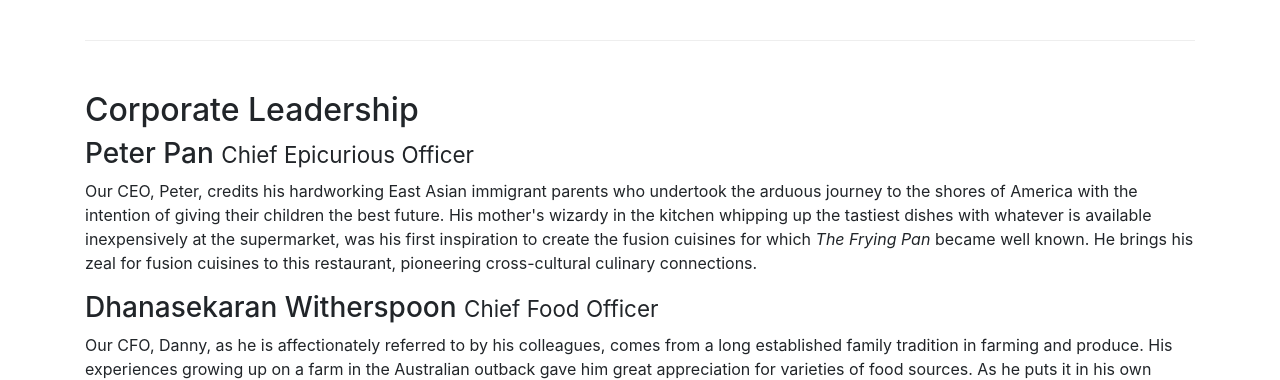
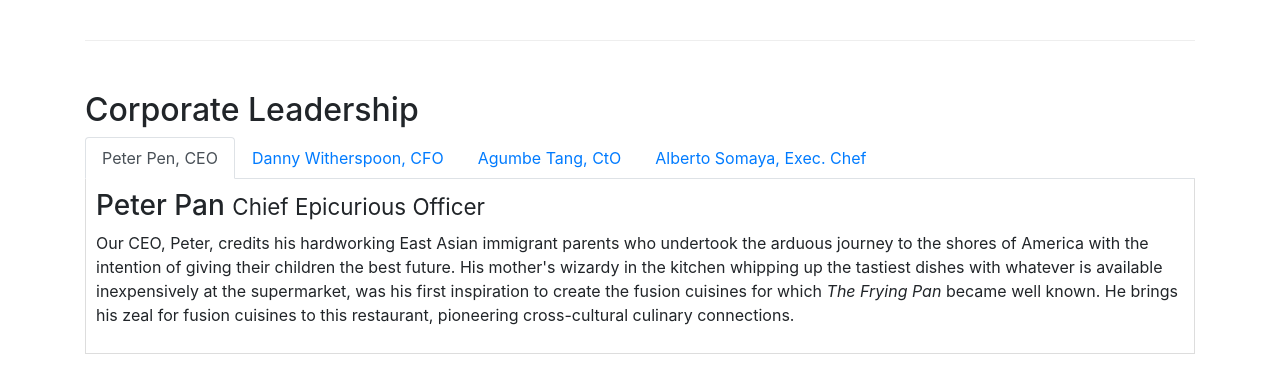
Before and after one commit to Aviralpandeycse/restaurant-site, a website: page aboutus.html in a window 1280 px wide. Shown: the part 880-1260 px from the top of the page. Drawn offline with nearby package versions, Linux system fonts and the light colour scheme.

Commit message:
tabs added.

```diff
--- a/aboutus.html
+++ b/aboutus.html
@@ -98,14 +98,38 @@
         <div class="row row-content">
             <div class="col-xs-12">
                 <h2>Corporate Leadership</h2>
+                <ul class="nav nav-tabs">
+                    <li class="nav-item">
+                        <a class="nav-link active" href="#peter" role="tab" data-toggle="tab" >Peter Pen, CEO</a>
+                    </li>
+                    <li class="nav-item">
+                        <a class="nav-link" href="#danny" role="tab" data-toggle="tab" >Danny Witherspoon, CFO</a>
+                    </li>
+                    <li class="nav-item">
+                        <a class="nav-link" href="#agumbe" role="tab" data-toggle="tab" >Agumbe Tang, CtO</a>
+                    </li>
+                    <li class="nav-item">
+                        <a class="nav-link" href="#alberto" role="tab" data-toggle="tab" >Alberto Somaya, Exec. Chef</a>
+                    </li>
+                </ul>
+                <div class="tab-content">
+                    <div role="tabpanel" class="tab-pane fade show active" id="peter">
                         <h3>Peter Pan <small>Chief Epicurious Officer</small></h3>
                         <p class="hidden-xs-down">Our CEO, Peter, credits his hardworking East Asian immigrant parents who undertook the arduous journey to the shores of America with the intention of giving their children the best future. His mother's wizardy in the kitchen whipping up the tastiest dishes with whatever is available inexpensively at the supermarket, was his first inspiration to create the fusion cuisines for which <em>The Frying Pan</em> became well known. He brings his zeal for fusion cuisines to this restaurant, pioneering cross-cultural culinary connections.</p>
+                    </div>
+                    <div role="tabpanel" class="tab-pane fade" id="danny">
                         <h3>Dhanasekaran Witherspoon <small>Chief Food Officer</small></h3>
                         <p class="hidden-xs-down">Our CFO, Danny, as he is affectionately referred to by his colleagues, comes from a long established family tradition in farming and produce. His experiences growing up on a farm in the Australian outback gave him great appreciation for varieties of food sources. As he puts it in his own words, <em>Everything that runs, wins, and everything that stays, pays!</em></p>
+                    </div>
+                    <div role="tabpanel" class="tab-pane fade" id="agumbe">
                         <h3>Agumbe Tang <small>Chief Taste Officer</small></h3>
                         <p class="hidden-xs-down">Blessed with the most discerning gustatory sense, Agumbe, our CTO, personally ensures that every dish that we serve meets his exacting tastes. Our chefs dread the tongue lashing that ensues if their dish does not meet his exacting standards. He lives by his motto, <em>You click only if you survive my lick.</em></p>
+                    </div>
+                    <div role="tabpanel" class="tab-pane fade" id="alberto">
                         <h3>Alberto Somayya <small>Executive Chef</small></h3>
                         <p class="hidden-xs-down">Award winning three-star Michelin chef with wide International experience having worked closely with whos-who in the culinary world, he specializes in creating mouthwatering Indo-Italian fusion experiences. He says, <em>Put together the cuisines from the two craziest cultures, and you get a winning hit! Amma Mia!</em></p>
+                    </div>
+                </div>
             </div>
         </div>
         <div class="row row-content">
--- a/css/styles.css
+++ b/css/styles.css
@@ -34,3 +34,9 @@ body{
 .navbar-inverse{
 	background-color: #512DA8;
 }
+.tab-content{
+	border-left: 1px solid #ddd;
+	border-right: 1px solid #ddd;
+	border-bottom: 1px solid #ddd;
+	padding: 10px;
+}
```
Lines whose indentation alone changed are shown as unchanged.
